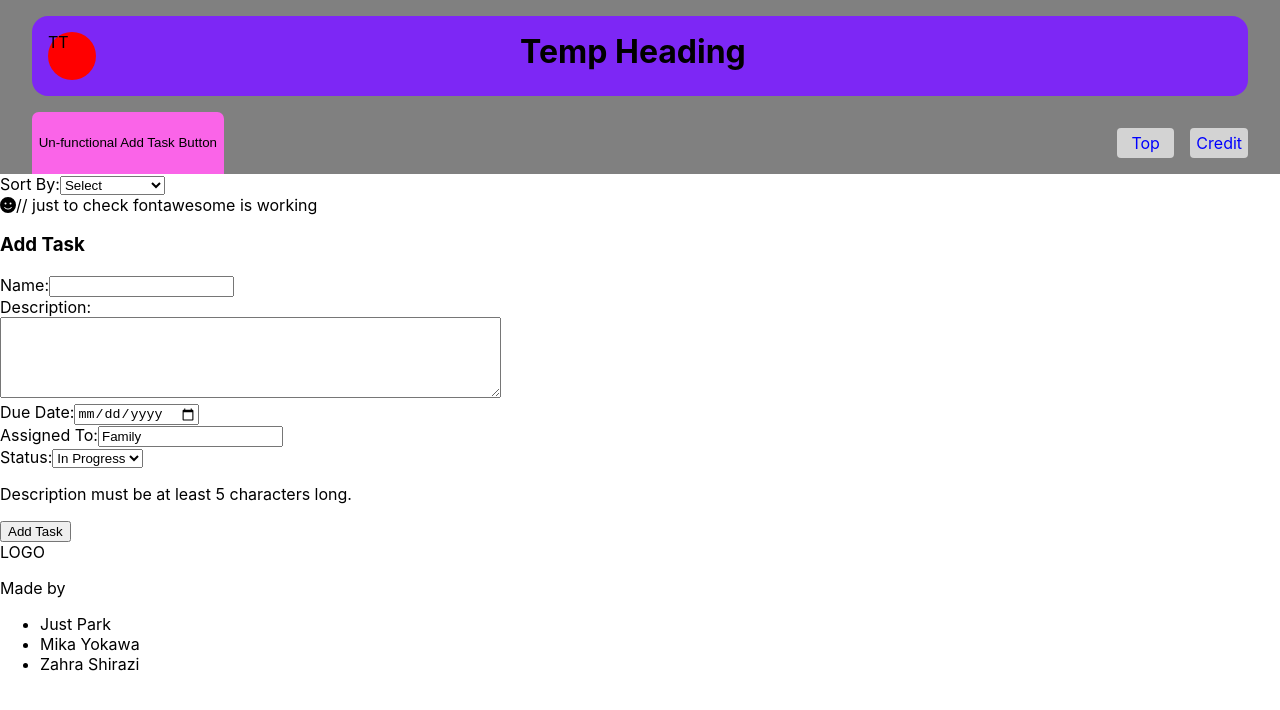
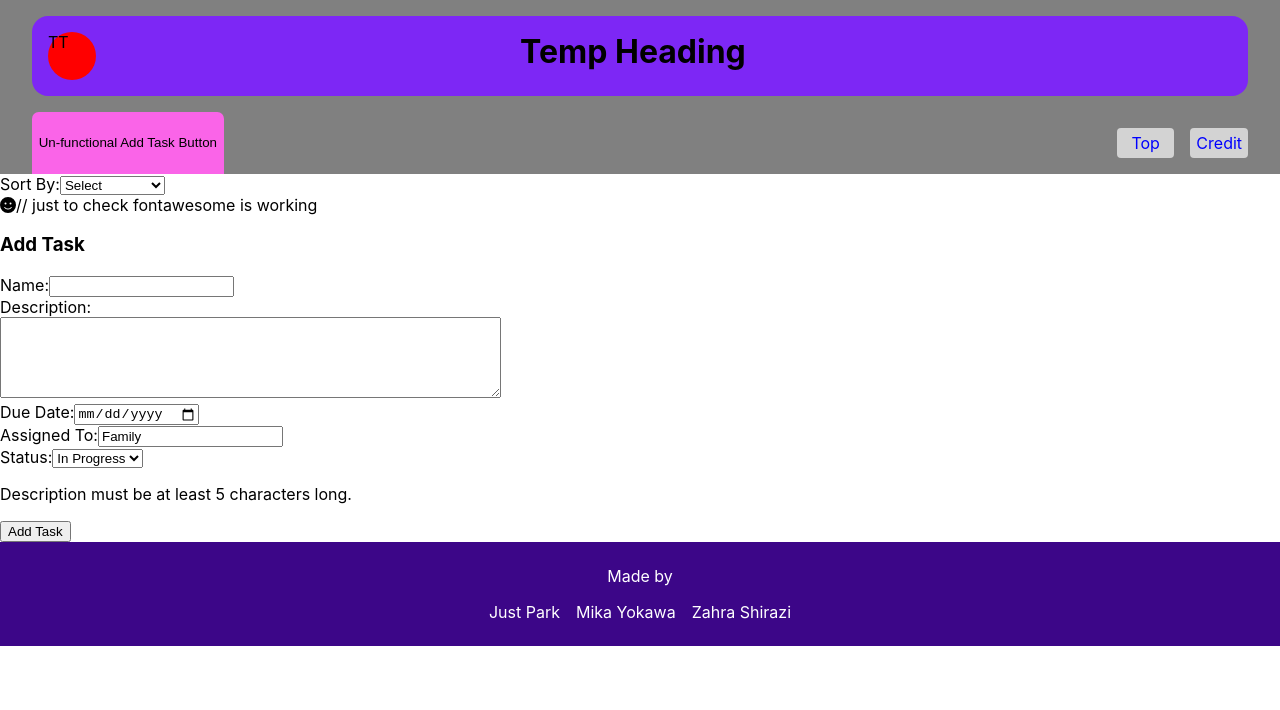
Before and after one commit to zara-sh/ToDoAppW13, a React (Create React App) app: page / in a window 1280 px wide. Shown: the top 710 px of the page. Built offline with nearby package versions, Linux system fonts and the light colour scheme.

Commit message:
Added css for footer commented out logo

```diff
--- /dev/null
+++ b/src/components/MainFooter.css
@@ -0,0 +1,27 @@
+#footer {
+	padding: 1.5em 0;
+
+	background: var(--col-main-dark, darkblue);
+	color: var(--col-main-dark-text, white);
+
+	#footer-credit {
+		display: grid;
+		justify-content: center;
+		gap: 1em;
+
+		p {
+			margin: 0;
+			text-align: center;
+		}
+	}
+
+	ul {
+		margin: 0;
+		padding: 0;
+
+		list-style: none;
+		display: flex;
+		gap: 1em;
+		justify-content: center;
+	}
+}
--- a/src/components/MainFooter.js
+++ b/src/components/MainFooter.js
@@ -1,7 +1,9 @@
+import './MainFooter.css';
+
 export default function MainFooter() {
 	return (
 		<footer id="footer">
-			<div>LOGO</div>
+			{/* <div>LOGO</div> */}
 			<div id="footer-credit">
 				<p>Made by</p>
 				<ul>
```
